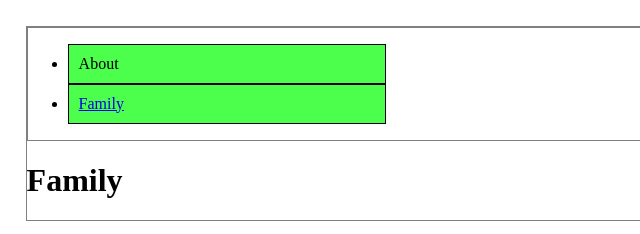
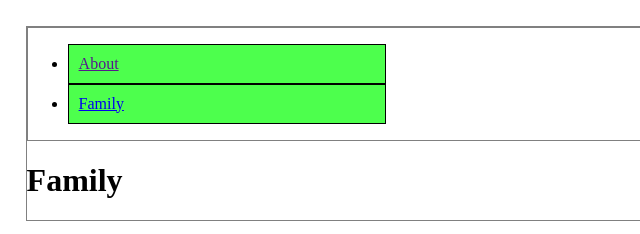
Before and after one commit to enisbet/homework1, a plain HTML site: page family.html in a window 1280 px wide. Shown: the top 234 px of the page, 0-640 px from the left. Drawn offline with Linux system fonts and the light colour scheme; files that its build step writes are made by us from their sources; files whose address does not match are found by name.

Commit message:
Update family.html

```diff
--- a/family.html
+++ b/family.html
@@ -8,7 +8,7 @@
 <header>
 	<nav>
 		<ul>
-			<li>About </li>
+			<li><a href= ""> About </a> </li>
 			<li> <a href = "family.html" > Family </a> </li>
 		</ul>
 	</nav>
```
